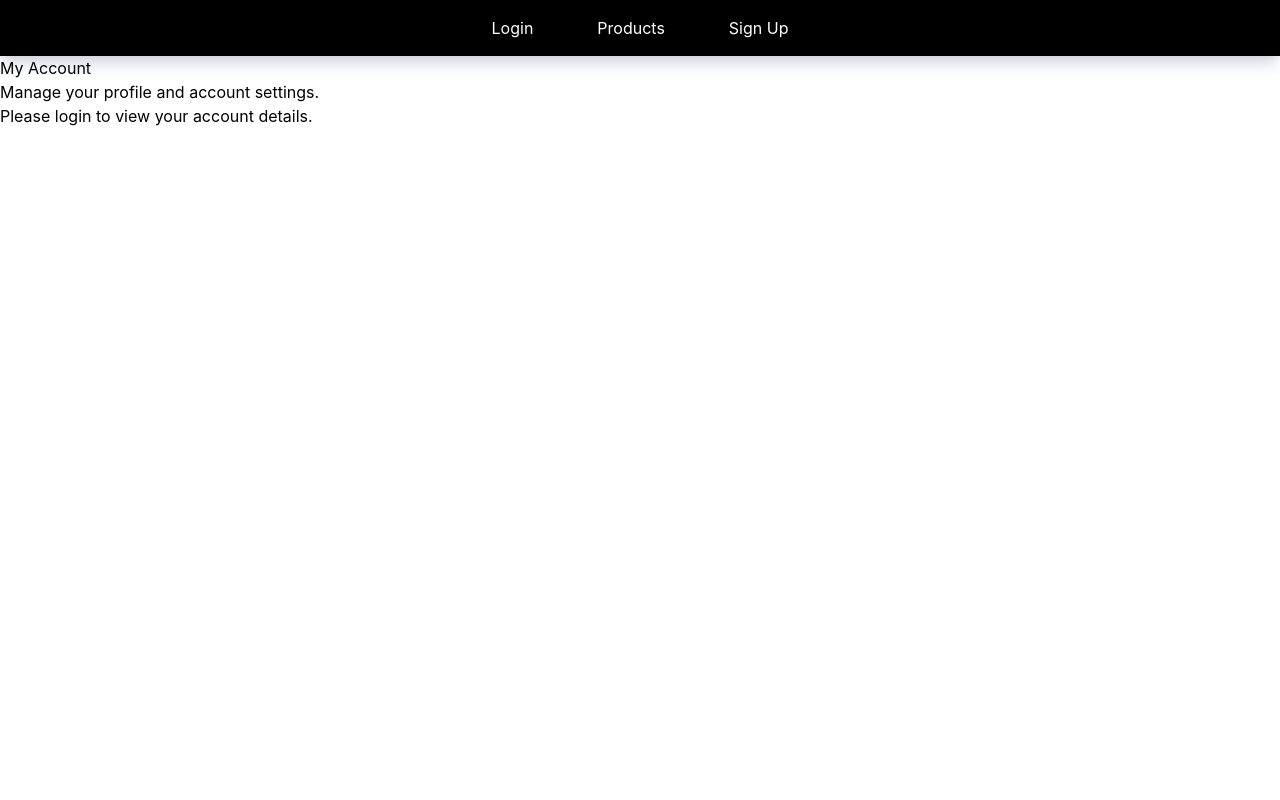
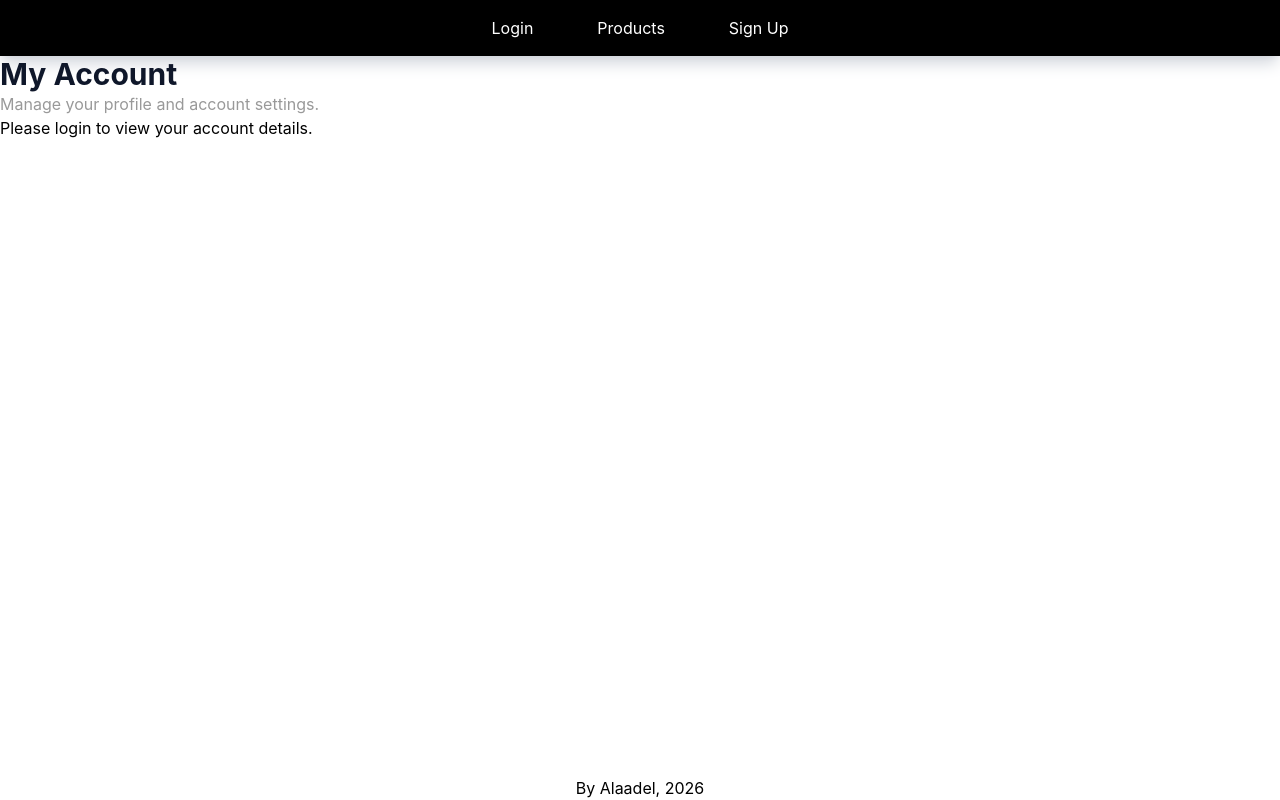
Before and after one commit to Alaadel/Course-Site, a Next.js app in the folder courses-app/: page /account in a window 1280 px wide. Built offline with nearby package versions, Linux system fonts and the light colour scheme; no server answers.

Commit message:
fix base css

```diff
--- a/courses-app/app/(public)/account/page.tsx
+++ b/courses-app/app/(public)/account/page.tsx
@@ -1,5 +1,6 @@
 'use client';
 
+import '@/app/globals.css';
 import { AuthContext } from "@/store/AuthContext";
 import Link from "next/link";
 import { useContext, useEffect, useRef, useState } from "react";
@@ -88,15 +89,14 @@ export default function Account() {
         isEditing ? editingContent : viewingContent
     );
 
-
     return (
-        <>
+        <section>
             <h1>My Account</h1>
-            <p>Manage your profile and account settings.</p>
+            <p className="text-secondary">Manage your profile and account settings.</p>
 
             {context?.isSignedIn ? signedInContent : (
                 <p>Please <Link href="/login">login</Link> to view your account details.</p>
             )}
-        </>
+        </section>
     );
 }
--- a/courses-app/app/(public)/layout.tsx
+++ b/courses-app/app/(public)/layout.tsx
@@ -1,22 +1,11 @@
 import type { Metadata } from "next";
-import { Geist, Geist_Mono } from "next/font/google";
+// import { Geist, Geist_Mono } from "next/font/google";
 import "../globals.css";
 import { AuthContextProvider } from "@/store/AuthContext";
 import NavHeader from "@/components/nav-header/NavHeader";
 
-const geistSans = Geist({
-  variable: "--font-geist-sans",
-  subsets: ["latin"],
-});
-
-const geistMono = Geist_Mono({
-  variable: "--font-geist-mono",
-  subsets: ["latin"],
-});
-
 export const metadata: Metadata = {
-  title: "Create Next App",
-  description: "Generated by create next app",
+  title: "Public Layout - Course Site",
 };
 
 export default function RootLayout({
@@ -28,11 +17,12 @@ export default function RootLayout({
     <AuthContextProvider>
       <html
         lang="en"
-        className={`${geistSans.variable} ${geistMono.variable} h-full antialiased`}
-      >
-        <NavHeader />
-
-        <body className="min-h-full flex flex-col">{children}</body>
+        className={`h-full antialiased`}>
+        <body className="min-h-full flex flex-col">
+          <NavHeader />
+          {children}
+          <footer className="mt-auto text-center">By Alaadel, 2026</footer>
+        </body>
       </html>
     </AuthContextProvider>
   );
--- a/courses-app/app/(public)/page.tsx
+++ b/courses-app/app/(public)/page.tsx
@@ -4,12 +4,11 @@ import NewestSection from "@/components/sections/NewestSection";
 
 export default function Home() {
   return (
-    <>
-      {/* <NavHeader /> */}
-      <h1 className="text-3xl font-bold mt-8 ml-8">Welcome to the Course Site</h1>
+    <section>
+      <h1 className="underline">Welcome to the Course Site</h1>
 
       {/* <MostPopularSection />
       <NewestSection /> */}
-    </>
+    </section>
   );
 }
--- a/courses-app/app/globals.css
+++ b/courses-app/app/globals.css
@@ -4,10 +4,23 @@
   --color-background: #ffffff;
 
   --color-main: #0F172A;
-  --color-secondary: #E2E8F0;
+  --color-secondary: #999999;
 
   --color-red: #EF4444;
   --color-gold: #F69E0A;
+}
+
+/*Define custom rules for header*/
+h1 { @apply text-main font-bold text-3xl; }
+h2 { @apply text-main font-semibold text-2xl; }
+
+@layer utilities {
+  .text-main {
+    @apply text-main;
+  }
+  .text-secondary {
+    @apply text-secondary;
+  }
 }
 
 /* :root {
--- a/courses-app/components/nav-header/NavHeader.tsx
+++ b/courses-app/components/nav-header/NavHeader.tsx
@@ -9,29 +9,21 @@ export default function NavHeader() {
     const context = useContext(AuthContext);
 
     return (
-        <>
+        <header><nav>
             <ul className={styles.NavHeader}>
                 {/* show login only if not logged in */}
-                {!context?.isSignedIn && (
-                    <>
-                        <NavigationHeaderButton href="/login">Login</NavigationHeaderButton>
-                    </>
-                )}
+                {!context?.isSignedIn && (<li><NavigationHeaderButton href="/login">Login</NavigationHeaderButton></li>)}
 
-                <NavigationHeaderButton href="/products">Products</NavigationHeaderButton>
+                <li><NavigationHeaderButton href="/products">Products</NavigationHeaderButton></li>
 
-                {context?.isSignedIn ? (
-                    <>
-                        <NavigationHeaderButton href="/courses">Courses</NavigationHeaderButton>
-                        <NavigationHeaderButton href="/orders">Orders</NavigationHeaderButton>
-                        <NavigationHeaderButton href="/account">Account</NavigationHeaderButton>
-                    </>
-                ) : (
-                    <NavigationHeaderButton href="/signup">Sign Up</NavigationHeaderButton>
-                )}
+                {context?.isSignedIn && (<li><NavigationHeaderButton href="/courses">Courses</NavigationHeaderButton></li>)}
+                {context?.isSignedIn && (<li><NavigationHeaderButton href="/orders">Orders</NavigationHeaderButton></li>)}
+                {context?.isSignedIn && (<li><NavigationHeaderButton href="/account">Account</NavigationHeaderButton></li>)}
+
+                {!context?.isSignedIn && (<li><NavigationHeaderButton href="/signup">Sign Up</NavigationHeaderButton></li>)}
 
                 {/* <Link href="/admin">Go to Admin Page</Link> */}
             </ul>
-        </>
+        </nav></header>
     )
 }
--- a/courses-app/components/nav-header/NavHeaderButton.tsx
+++ b/courses-app/components/nav-header/NavHeaderButton.tsx
@@ -3,10 +3,8 @@ import styles from "./NavHeaderButton.module.css";
 
 export default function NavigationHeaderButton({ href, children }: { href: string; children: React.ReactNode }) {
     return (
-        <li>
             <Link className={styles.NavHeaderButton} href={href}>
                 {children}
             </Link>
-        </li>
     );
 }
```
